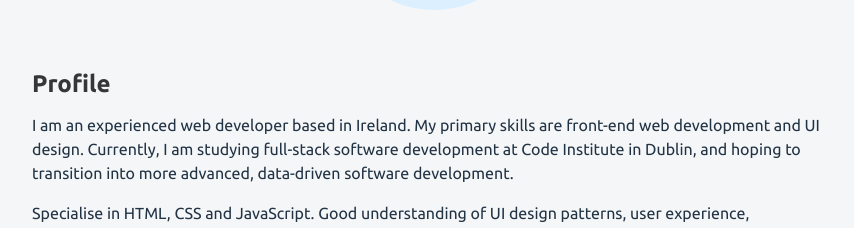
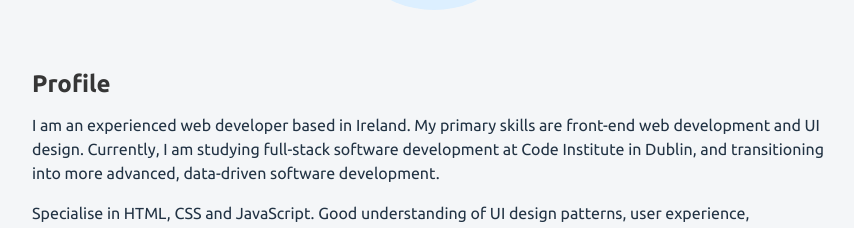
Before and after one commit to dzvilius/vilius-website, a Nuxt app: page / in a window 1280 px wide. Shown: the part 1132-1360 px from the top of the page, without its empty margins (208-1062 px from the left). Built offline with nearby package versions, Linux system fonts and the light colour scheme.

Commit message:
update about text

```diff
--- a/components/About.vue
+++ b/components/About.vue
@@ -8,7 +8,7 @@
           <img src="images/me.jpg" class="is-rounded" alt="Vilius Dzemyda">
         </figure>
         <h3 class="is-uppercase is-size-5">Profile</h3>
-        <p>I am an experienced web developer based in Ireland. My primary skills are front-end web development and UI design. Currently, I am studying full-stack software development at Code Institute in Dublin, and hoping to transition into more advanced, data-driven software development.</p>
+        <p>I am an experienced web developer based in Ireland. My primary skills are front-end web development and UI design. Currently, I am studying full-stack software development at Code Institute in Dublin, and transitioning into more advanced, data-driven software development.</p>
         <p>Specialise in HTML, CSS and JavaScript. Good understanding of UI design patterns, user experience, technology stacks, development tools, and best practices.</p>
         <p>Open-minded, analytical, logical, able to grasp difficult concepts and good at troubleshooting.</p>
       </div>
```
